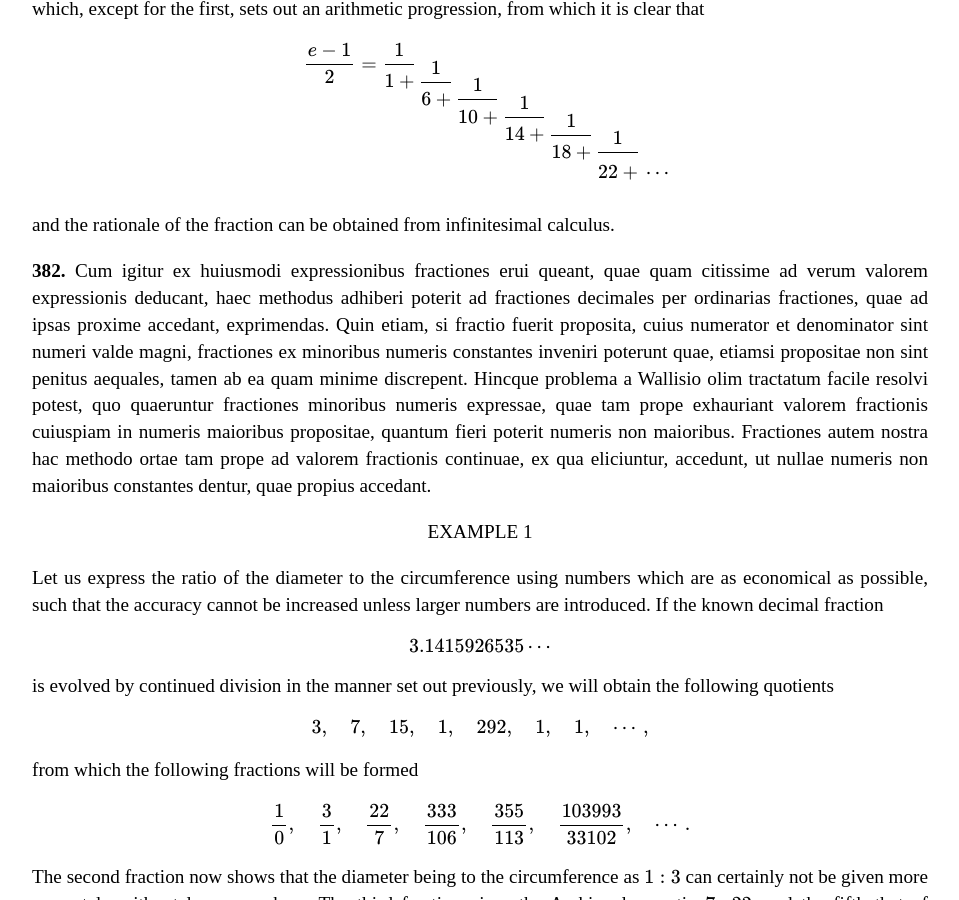
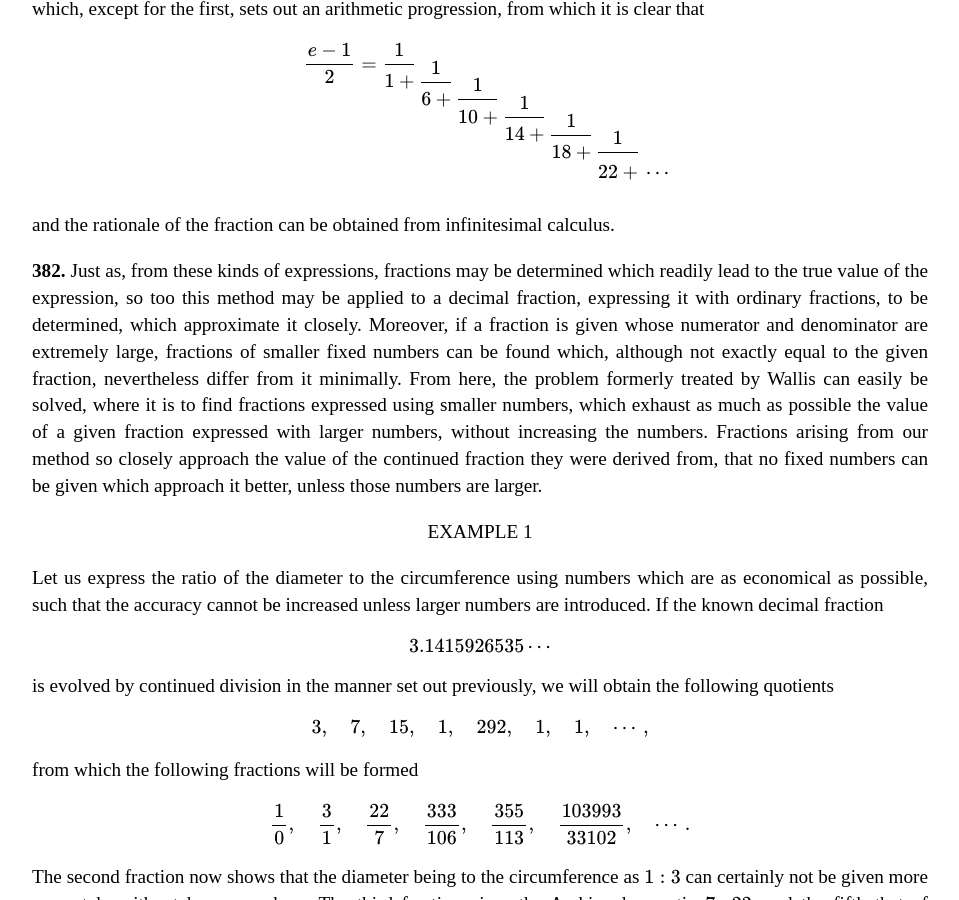
Before and after one commit to ttdoucet/ttdoucet.github.io, a Jekyll site: the page built from euler/e101-en.html, in a window 1280 px wide and 900 px high, scrolled down 25059 px. Shown: the whole window, without its empty margins (160-1119 px from the left). Built offline with Jekyll 4.4.1, drawn with Linux system fonts in a browser that asks for light colours; formulas are drawn with MathJax 3.

Commit message:
Finished translating p.382 of e101.

```diff
--- a/euler/e101-en.html
+++ b/euler/e101-en.html
@@ -1386,19 +1386,26 @@ which it is clear that
 and the rationale of the fraction can be obtained from infinitesimal calculus.
 
 <p><esec>382.</esec>
-Cum igitur ex huiusmodi expressionibus fractiones erui queant, quae
-quam citissime ad verum valorem expressionis deducant, haec methodus adhiberi
-poterit ad fractiones decimales per ordinarias fractiones, quae ad ipsas
-proxime accedant, exprimendas. Quin etiam, si fractio fuerit proposita, cuius
-numerator et denominator sint numeri valde magni, fractiones ex minoribus
-numeris constantes inveniri poterunt quae, etiamsi propositae non sint
-penitus aequales, tamen ab ea quam minime discrepent. Hincque problema a
-Wallisio olim tractatum facile resolvi potest, quo quaeruntur fractiones
-minoribus numeris expressae, quae tam prope exhauriant valorem fractionis
-cuiuspiam in numeris maioribus propositae, quantum fieri poterit numeris
-non maioribus. Fractiones autem nostra hac methodo ortae tam prope ad
-valorem fractionis continuae, ex qua eliciuntur, accedunt, ut nullae numeris
-non maioribus constantes dentur, quae propius accedant.
+
+Just as, from these kinds of expressions, fractions may be determined
+which readily lead to the true value of the expression,
+so too this method may be applied to a decimal fraction, expressing it with
+ordinary fractions, to be determined, which approximate it closely.
+
+Moreover, if a fraction is given
+whose numerator and denominator are extremely large,
+fractions of smaller fixed numbers can be found
+which, although not exactly equal to the given fraction,
+nevertheless differ from it minimally.
+
+From here, the problem formerly treated by Wallis can easily be
+solved, where it is to find fractions expressed using smaller numbers,
+which exhaust as much as possible the value of a given fraction
+expressed with larger numbers, without increasing the numbers.
+
+Fractions arising from our method so closely approach the value of the
+continued fraction they were derived from, that no fixed numbers can
+be given which approach it better, unless those numbers are larger.
 
 <p style="text-align:center">
 EXAMPLE 1
```
